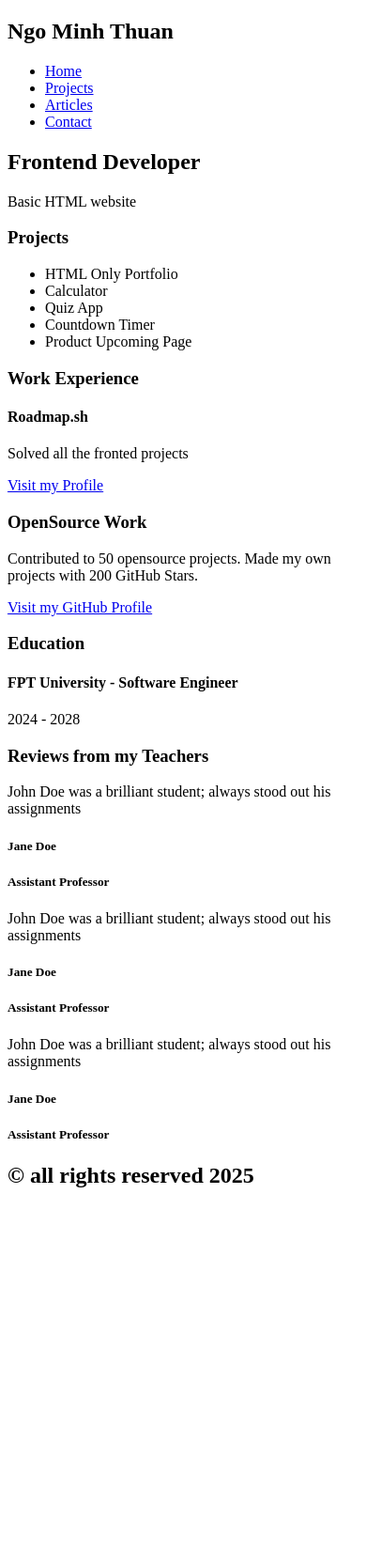
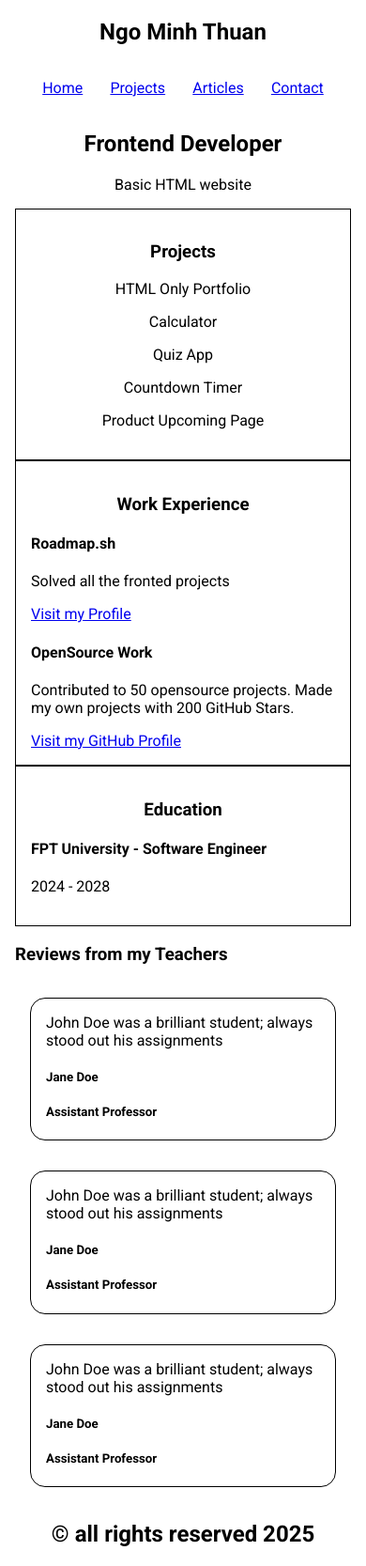
Before and after one commit to nmt2103/Roadmap.sh-Projects, a plain HTML site: page Personal Portfolio/index.html in a window 390 px wide. Shown: the whole page at 94% size. Before the commit the page ends 1285 px from the top, so only its background shows below. Drawn offline with Linux system fonts and the light colour scheme.

Commit message:
Personal Portfolio

```diff
--- a/Basic HTML Website/index.html
+++ b/Personal Portfolio/index.html
@@ -4,15 +4,25 @@
     <meta charset="UTF-8" />
     <meta name="viewport" content="width=device-width, initial-scale=1.0" />
     <title>Basic HTML Website</title>
+    <!-- Meta SEO Tags -->
     <meta name="description" content="Basic HTML website, home page" />
     <meta name="keywords" content="HTML, Frontend, Beginner Project" />
     <meta name="author" content="Ngo Minh Thuan" />
     <link rel="shortcut icon" href="favicon.ico" type="image/x-icon" />
+    <!-- Styles CSS Link -->
+    <link rel="stylesheet" href="style.css" />
+    <!-- Font Link -->
+    <link rel="preconnect" href="https://fonts.googleapis.com" />
+    <link rel="preconnect" href="https://fonts.gstatic.com" crossorigin />
+    <link
+      href="https://fonts.googleapis.com/css2?family=Roboto:wght@400;700&display=swap"
+      rel="stylesheet"
+    />
   </head>
   <body>
     <nav>
       <h1>Ngo Minh Thuan</h1>
-      <ul>
+      <ul class="nav-list">
         <li><a href="index.html">Home</a></li>
         <li><a href="projects.html">Projects</a></li>
         <li><a href="articles.html">Articles</a></li>
@@ -25,10 +35,10 @@
       <p>Basic HTML website</p>
     </header>
 
-    <main>
+    <main class="home-main">
       <section>
         <h3>Projects</h3>
-        <ul>
+        <ul class="project-list">
           <li>HTML Only Portfolio</li>
           <li>Calculator</li>
           <li>Quiz App</li>
@@ -46,7 +56,7 @@
         </div>
 
         <div>
-          <h3>OpenSource Work</h3>
+          <h4>OpenSource Work</h4>
           <p>
             Contributed to 50 opensource projects. Made my own projects with 200
             GitHub Stars.
@@ -64,28 +74,31 @@
 
     <article>
       <h3>Reviews from my Teachers</h3>
+
       <section>
+        <div>
           <p>
             John Doe was a brilliant student; always stood out his assignments
           </p>
           <h5>Jane Doe</h5>
           <h5>Assistant Professor</h5>
-      </section>
+        </div>
 
-      <section>
+        <div>
           <p>
             John Doe was a brilliant student; always stood out his assignments
           </p>
           <h5>Jane Doe</h5>
           <h5>Assistant Professor</h5>
-      </section>
+        </div>
 
-      <section>
+        <div>
           <p>
             John Doe was a brilliant student; always stood out his assignments
           </p>
           <h5>Jane Doe</h5>
           <h5>Assistant Professor</h5>
+        </div>
       </section>
     </article>
 
--- /dev/null
+++ b/Personal Portfolio/style.css
@@ -0,0 +1,122 @@
+body {
+  margin: 0 1rem;
+  box-sizing: border-box;
+  font-family: 'Roboto', serif;
+}
+
+nav {
+  margin: 0 4rem;
+  display: flex;
+  justify-content: space-between;
+}
+
+.nav-list {
+  display: flex;
+  gap: 4rem;
+  list-style: none;
+}
+
+/* Index Page Styles */
+
+header {
+  text-align: center;
+}
+
+.home-main {
+  display: flex;
+}
+
+.home-main section {
+  flex-grow: 1;
+  padding: 1rem;
+  border: 1px black solid;
+}
+
+.project-list {
+  list-style: none;
+}
+
+.project-list li {
+  margin-bottom: 1rem;
+}
+
+article section {
+  display: flex;
+  justify-content: space-around;
+}
+
+article section div {
+  margin: 1rem;
+  padding: 0 1rem;
+  border: 1px black solid;
+  border-radius: 1rem;
+}
+
+footer {
+  text-align: center;
+}
+
+/* Contact Page Styles */
+
+form {
+  width: 50%;
+  margin: 0 auto;
+}
+
+form div {
+  margin: 1rem;
+  display: flex;
+  flex-direction: column;
+  gap: 0.3rem;
+}
+
+form div:last-child {
+  width: fit-content;
+}
+
+input,
+textarea {
+  padding: 0.6rem 1rem;
+  border-radius: 1rem;
+  border-width: 1px;
+  font-size: 1rem;
+}
+
+@media screen and (max-width: 426px) {
+  nav {
+    text-align: center;
+    margin: 0;
+    flex-direction: column;
+  }
+
+  .nav-list {
+    padding: 0;
+    gap: 0;
+    justify-content: space-evenly;
+  }
+
+  /* Home Page Responsive */
+
+  .home-main {
+    flex-direction: column;
+  }
+
+  .home-main h3 {
+    text-align: center;
+  }
+
+  .project-list {
+    padding: 0;
+    text-align: center;
+  }
+
+  article section {
+    flex-direction: column;
+  }
+
+  /* Contact Page Responsive */
+
+  form {
+    width: 80%;
+  }
+}
```
Also changed, not shown: Personal Portfolio/contact.html (added, +54 -0 lines), README.md. Lines whose indentation alone changed are shown as unchanged.
